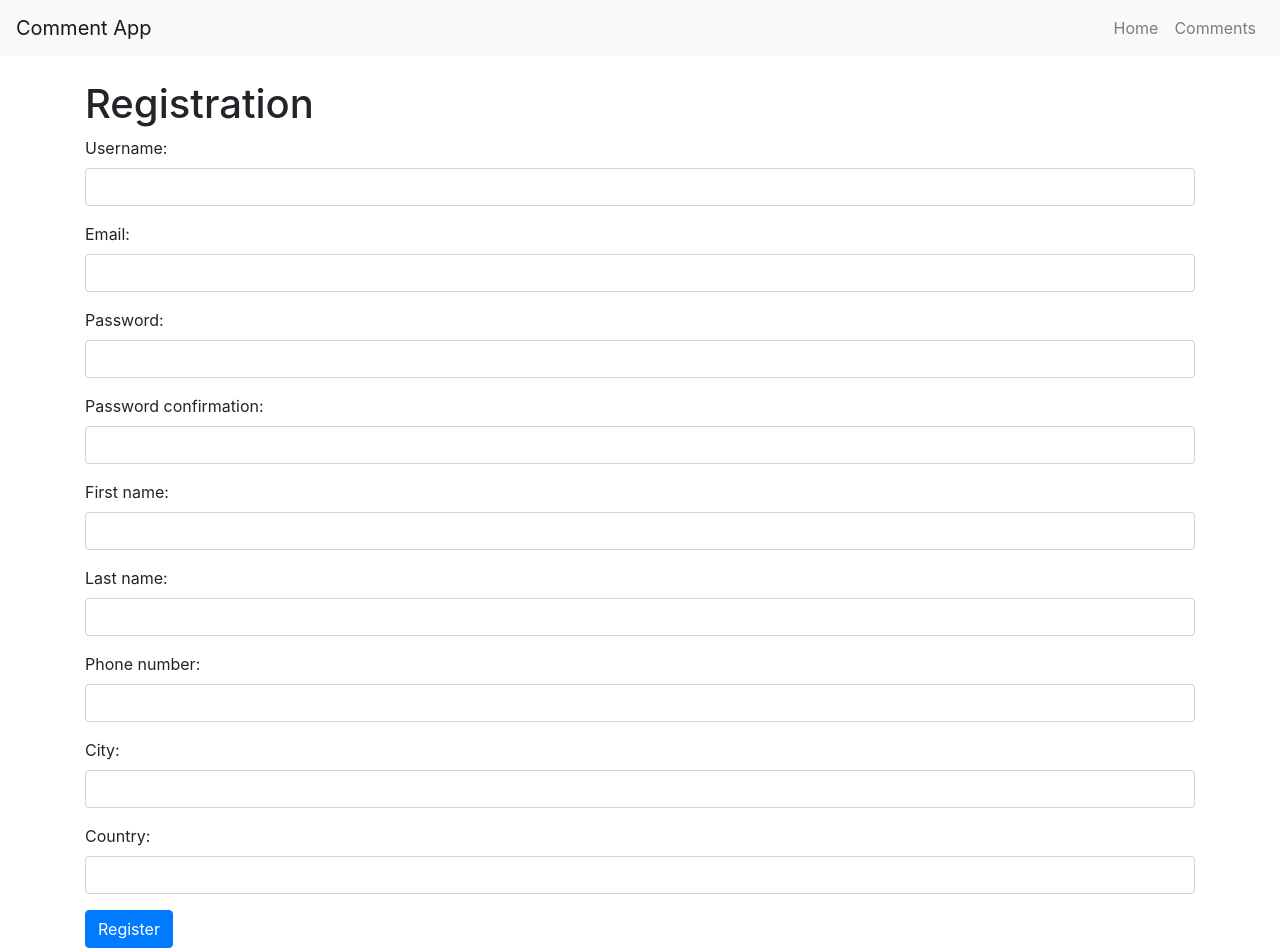
After one commit to kukalets-sergiy/spa_app, a Django app: template templates/auth/register.html in a window 1280 px wide. The commit adds this page. Run offline with Django 4.2, Linux system fonts and the light colour scheme; the template is opened without the code that fills it, so the values that code supplies are empty; some libraries are stand-ins or nearby versions.

Commit message:
Refactoring the code to make it easier to work and understand the application's functionality Saving messages, displaying and redirecting login and registration were fixed

```diff
--- a/spa_comments_app/serializers.py
+++ b/spa_comments_app/serializers.py
@@ -72,7 +72,7 @@ class CommentSerializer(serializers.ModelSerializer):
     def get_replies(self, obj):
         request = self.context.get('request', None)
         if request is not None:
-            page_size = 25  # Set the page size for replies
+            page_size = 25
             paginator = Paginator(obj.replies.all(), page_size)
             page_number = request.query_params.get('reply_page', 1)
             page_obj = paginator.get_page(page_number)
@@ -84,7 +84,7 @@ class CommentSerializer(serializers.ModelSerializer):
                 'total_replies': paginator.count,
             }
         else:
-            replies = obj.replies.all()[:25]  # Default to first 25 replies if no request context
+            replies = obj.replies.all()[:25]
             serializer = CommentSerializer(replies, many=True)
             return {
                 'replies': serializer.data,
--- /dev/null
+++ b/templates/auth/register.html
@@ -0,0 +1,82 @@
+{% extends "base.html" %}
+
+{% block title %}Registration{% endblock %}
+
+{% block content %}
+    <h1>Registration</h1>
+
+<form id="registerForm" action="{% url 'user_management_app:register' %}" method="post">
+    {% csrf_token %}
+
+    <div class="form-group">
+        <label for="username">Username:</label>
+        <input type="text" class="form-control" id="username" name="username" required>
+    </div>
+
+    <div class="form-group">
+        <label for="email">Email:</label>
+        <input type="email" class="form-control" id="email" name="email" required>
+    </div>
+
+    <div class="form-group">
+        <label for="password">Password:</label>
+        <input type="password" class="form-control" id="password" name="password" required>
+    </div>
+
+    <div class="form-group">
+        <label for="password_confirmation">Password confirmation:</label>
+        <input type="password" class="form-control" id="password_confirmation" name="password_confirmation" required>
+    </div>
+
+    <div class="form-group">
+        <label for="first_name">First name:</label>
+        <input type="text" class="form-control" id="first_name" name="first_name" required>
+    </div>
+
+    <div class="form-group">
+        <label for="last_name">Last name:</label>
+        <input type="text" class="form-control" id="last_name" name="last_name" required>
+    </div>
+
+    <div class="form-group">
+        <label for="phone_number">Phone number:</label>
+        <input type="text" class="form-control" id="phone_number" name="phone_number" required>
+    </div>
+
+    <div class="form-group">
+        <label for="city">City:</label>
+        <input type="text" class="form-control" id="city" name="city" required>
+    </div>
+
+    <div class="form-group">
+        <label for="country">Country:</label>
+        <input type="text" class="form-control" id="country" name="country" required>
+    </div>
+
+    <button type="submit" class="btn btn-primary">Register</button>
+</form>
+
+
+    <script>
+        document.getElementById("registerForm").onsubmit = async function(event) {
+            event.preventDefault();
+            const form = event.target;
+            const formData = new FormData(form);
+
+            const response = await fetch(form.action, {
+                method: 'POST',
+                body: formData,
+                headers: {
+                    'X-CSRFToken': form.querySelector('[name=csrfmiddlewaretoken]').value
+                }
+            });
+
+            if (response.ok) {
+                const data = await response.json();
+                window.location.href = data.redirect_url;
+            } else {
+                console.error('Registration failed');
+            }
+        };
+    </script>
+{% endblock %}
--- a/templates/base.html
+++ b/templates/base.html
@@ -4,7 +4,6 @@
     <meta charset="UTF-8">
     <title>{% block title %}My Comment App{% endblock %}</title>
     {% load static %}
-    <link rel="stylesheet" href="{% static 'css/styles.css' %}">
     <link rel="stylesheet" href="https://stackpath.bootstrapcdn.com/bootstrap/4.5.2/css/bootstrap.min.css">
     {% block extra_head %}{% endblock %}
 </head>
@@ -19,15 +18,17 @@
                 <li class="nav-item">
                     <a class="nav-link" href="{% url 'user_management_app:homepage' %}">Home</a>
                 </li>
-                {#<li class="nav-item">#}
-                  {#  <a class="nav-link" href="{% url 'spa_comments_app:comment-list' %}">Comments</a>#}
-                {#</li>#}
-                {#<li class="nav-item">#}
-                    {#<a class="nav-link" href="{% url 'spa_comments_app:comment-add' %}">Add Comment</a>#}
-                {#</li>#}
+                <li class="nav-item">
+                    <a class="nav-link" href="{% url 'spa_comments_app:comment-list-create' %}">Comments</a>
+                </li>
             </ul>
         </div>
     </nav>
+<form id="commentForm" method="post" action="{% url 'spa_comments_app:comment-list-create' %}" style="display:none;">
+    {% csrf_token %}
+    <input type="hidden" name="username" value="example_user">
+    <input type="hidden" name="text" value="example_comment">
+</form>
 
     <div class="container mt-4">
         {% if messages %}
@@ -44,6 +45,8 @@
     <script src="https://code.jquery.com/jquery-3.5.1.slim.min.js"></script>
     <script src="https://cdn.jsdelivr.net/npm/@popperjs/core@2.5.4/dist/umd/popper.min.js"></script>
     <script src="https://stackpath.bootstrapcdn.com/bootstrap/4.5.2/js/bootstrap.min.js"></script>
+
+
     {% block extra_js %}{% endblock %}
 </body>
 </html>
--- a/templates/comments/comment_form.html
+++ /dev/null
@@ -1,5 +0,0 @@
-<form method="post" id="comment-form">
-    {% csrf_token %}
-    {{ form.as_p }}
-    <button type="submit">Submit</button>
-</form>
--- a/user_management_app/urls.py
+++ b/user_management_app/urls.py
@@ -1,5 +1,5 @@
 from django.urls import path
-from .views import HomePageView, UserRegisterView, UserLogin, UserLogoutView, UserLoginView, UserListView, \
+from .views import HomePageView, UserRegisterView, UserLogoutView, UserLoginView, UserListView, \
     UserDetailView
 
 app_name = 'user_management_app'
@@ -10,6 +10,5 @@ urlpatterns = [
     path('users/<int:pk>', UserDetailView.as_view(), name='user-detail'),
     path('register/', UserRegisterView.as_view(), name='register'),
     path('login/', UserLoginView.as_view(), name='login'),
-    path('api/login/', UserLogin.as_view(), name='api-login'),
     path('logout/', UserLogoutView.as_view(), name='logout'),
 ]
```
Also changed, not shown: spa_app_core/settings.py (+6 -1 lines), spa_comments_app/views.py (+18 -22 lines), templates/auth/login.html (added, +23 -0 lines), templates/login/login.html (deleted, +0 -43 lines), templates/user_management/homepage.html (+16 -0 lines), user_management_app/views.py (+27 -25 lines), user_management_app/migrations/0001_initial.py, user_management_app/migrations/0003_alter_userdata_last_login.py (added).
